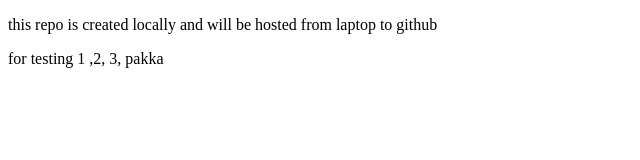
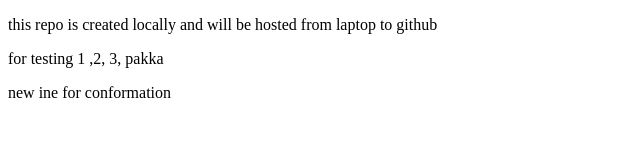
Before and after one commit to Abw27/local-repo-vs, a plain HTML site: page index.html in a window 1280 px wide. Shown: the whole page, without its empty margins (0-640 px from the left). Drawn offline with Linux system fonts and the light colour scheme.

Commit message:
one last confirmation

```diff
--- a/index.html
+++ b/index.html
@@ -8,5 +8,6 @@
   <body>
     <p>this repo is created locally and will be hosted from laptop to github</p>
     <p>for testing 1 ,2, 3, pakka</p>
+    <p>new ine for conformation</p>
   </body>
 </html>
```
